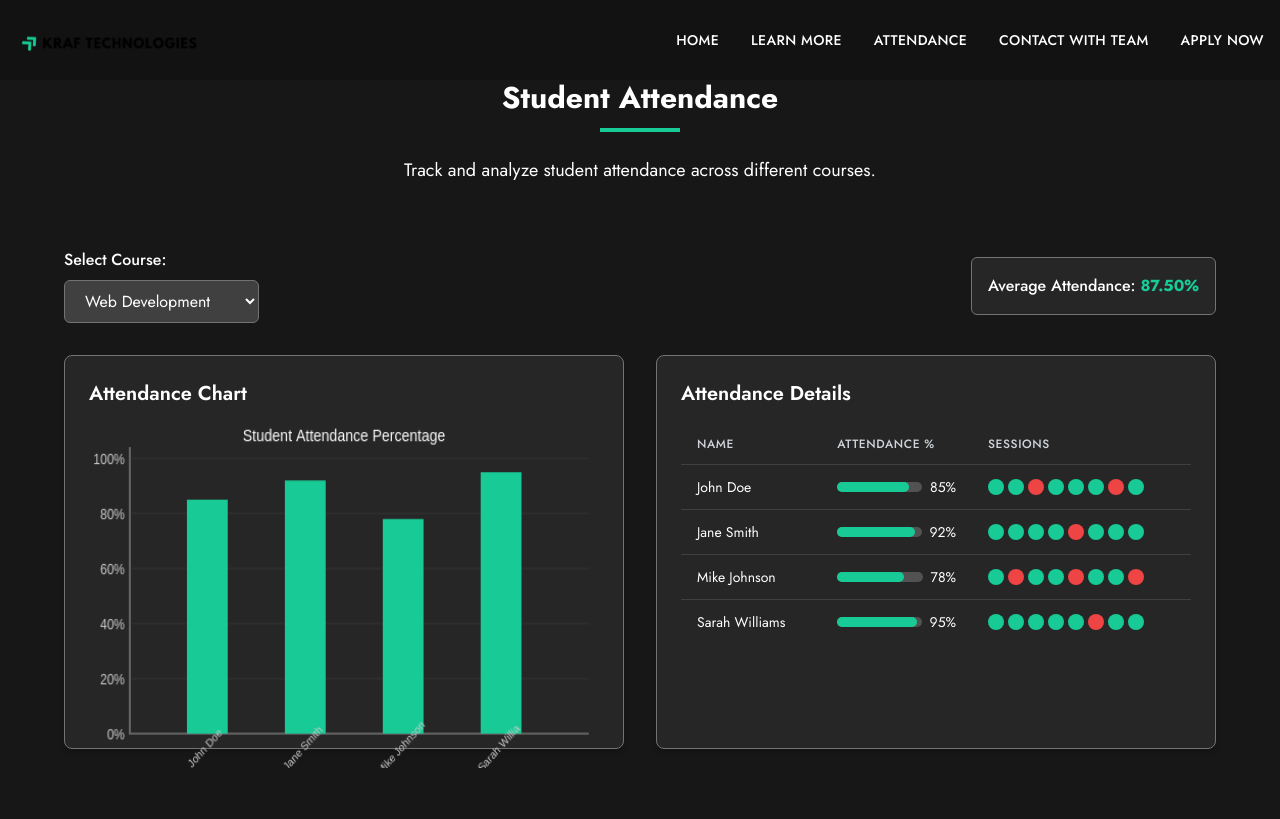
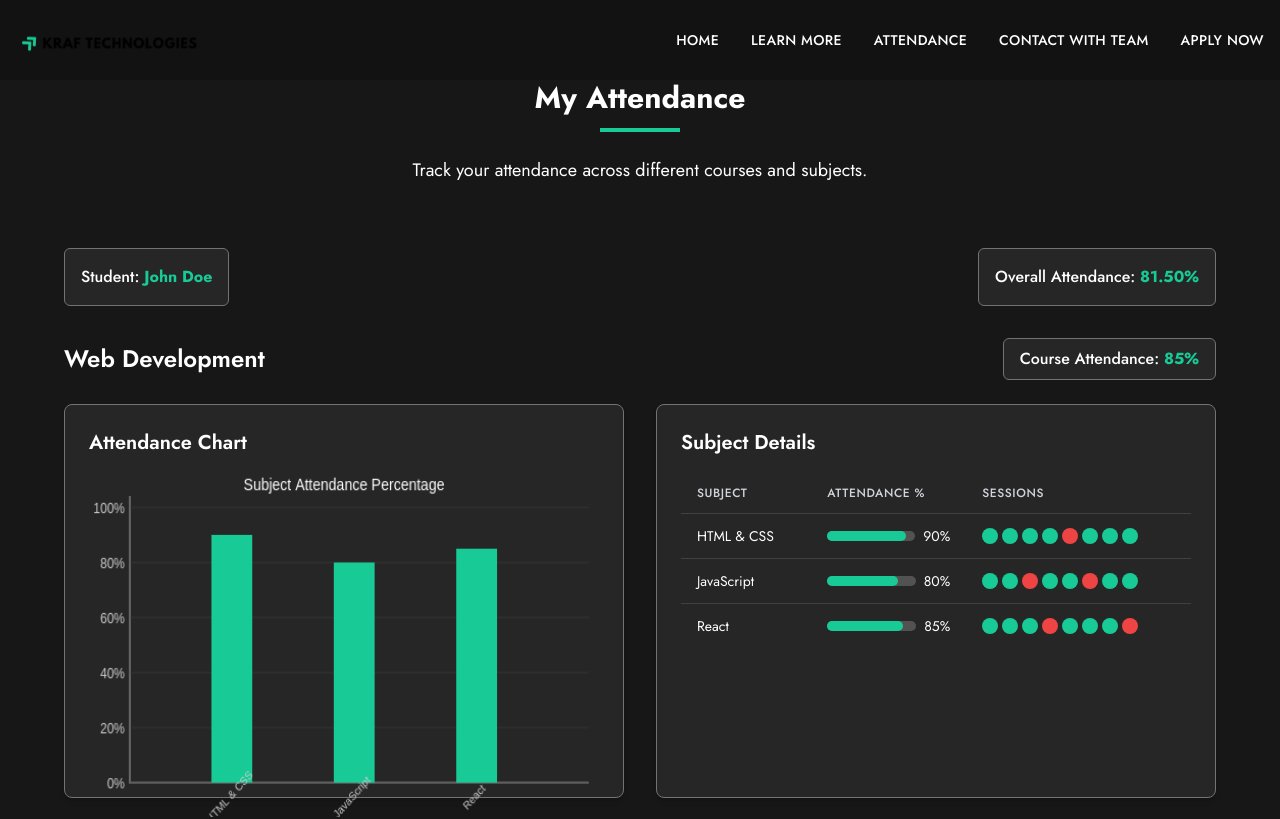
Before and after one commit to kraftechnologies/KTIP, a React (Vite) app: page /attendance in a window 1280 px wide. Shown: the top 819 px of the page. Built offline with nearby package versions, Linux system fonts and the light colour scheme.

Commit message:
Update attendance page to show student view with subjects

```diff
--- a/src/components/AttendanceChart.tsx
+++ b/src/components/AttendanceChart.tsx
@@ -1,6 +1,6 @@
 import React, { useEffect, useRef } from "react";
 
-interface Student {
+interface Subject {
   id: number;
   name: string;
   attendance: number;
@@ -8,7 +8,7 @@ interface Student {
 }
 
 interface AttendanceChartProps {
-  attendanceData: Student[];
+  attendanceData: Subject[];
 }
 
 const AttendanceChart: React.FC<AttendanceChartProps> = ({ attendanceData }) => {
@@ -56,23 +56,23 @@ const AttendanceChart: React.FC<AttendanceChartProps> = ({ attendanceData }) =>
     }
 
     // Draw bars
-    attendanceData.forEach((student, index) => {
+    attendanceData.forEach((subject, index) => {
       const x = 40 + spacing + (barWidth + spacing) * index;
-      const barHeight = (student.attendance / 100) * chartHeight;
+      const barHeight = (subject.attendance / 100) * chartHeight;
       const y = chartHeight + 30 - barHeight;
 
       // Draw bar
       ctx.fillStyle = "#18cb96";
       ctx.fillRect(x, y, barWidth, barHeight);
 
-      // Draw student name
+      // Draw subject name
       ctx.fillStyle = "#ccc";
       ctx.font = "10px Arial";
       ctx.textAlign = "center";
       ctx.save();
       ctx.translate(x + barWidth / 2, chartHeight + 45);
       ctx.rotate(-Math.PI / 4);
-      ctx.fillText(student.name.substring(0, 12), 0, 0);
+      ctx.fillText(subject.name.substring(0, 12), 0, 0);
       ctx.restore();
     });
 
@@ -80,7 +80,7 @@ const AttendanceChart: React.FC<AttendanceChartProps> = ({ attendanceData }) =>
     ctx.fillStyle = "#fff";
     ctx.font = "14px Arial";
     ctx.textAlign = "center";
-    ctx.fillText("Student Attendance Percentage", canvasRef.current.width / 2, 15);
+    ctx.fillText("Subject Attendance Percentage", canvasRef.current.width / 2, 15);
 
   }, [attendanceData]);
 
--- a/src/components/AttendancePage.tsx
+++ b/src/components/AttendancePage.tsx
@@ -1,101 +1,93 @@
-import React, { useState } from "react";
+import React from "react";
 import AttendanceTable from "./AttendanceTable";
 import AttendanceChart from "./AttendanceChart";
 
-// Sample data - replace with API calls when backend is ready
-const sampleCourses = [
-  { id: 1, name: "Web Development" },
-  { id: 2, name: "Mobile Development" },
-  { id: 3, name: "Data Science" },
-  { id: 4, name: "Cloud Computing" }
-];
-
-const sampleAttendanceData = {
-  1: [ // Web Development
-    { id: 1, name: "John Doe", attendance: 85, sessions: [1, 1, 0, 1, 1, 1, 0, 1] },
-    { id: 2, name: "Jane Smith", attendance: 92, sessions: [1, 1, 1, 1, 0, 1, 1, 1] },
-    { id: 3, name: "Mike Johnson", attendance: 78, sessions: [1, 0, 1, 1, 0, 1, 1, 0] },
-    { id: 4, name: "Sarah Williams", attendance: 95, sessions: [1, 1, 1, 1, 1, 0, 1, 1] }
-  ],
-  2: [ // Mobile Development
-    { id: 5, name: "Alex Brown", attendance: 88, sessions: [1, 1, 1, 0, 1, 1, 0, 1] },
-    { id: 6, name: "Emily Davis", attendance: 75, sessions: [1, 0, 1, 0, 1, 1, 0, 1] },
-    { id: 7, name: "Chris Wilson", attendance: 90, sessions: [1, 1, 1, 1, 0, 1, 1, 0] }
-  ],
-  3: [ // Data Science
-    { id: 8, name: "Taylor Moore", attendance: 92, sessions: [1, 1, 1, 1, 0, 1, 1, 1] },
-    { id: 9, name: "Jordan Lee", attendance: 85, sessions: [1, 1, 0, 1, 1, 1, 0, 1] },
-    { id: 10, name: "Casey Martin", attendance: 79, sessions: [1, 0, 1, 1, 0, 1, 1, 0] }
-  ],
-  4: [ // Cloud Computing
-    { id: 11, name: "Riley Thompson", attendance: 94, sessions: [1, 1, 1, 1, 1, 0, 1, 1] },
-    { id: 12, name: "Avery Garcia", attendance: 82, sessions: [1, 1, 0, 1, 1, 0, 1, 1] }
+// Sample data for a student's enrolled courses
+const sampleStudentData = {
+  name: "John Doe",
+  email: "john.doe@example.com",
+  enrolledCourses: [
+    {
+      id: 1,
+      name: "Web Development",
+      attendance: 85,
+      subjects: [
+        { id: 101, name: "HTML & CSS", attendance: 90, sessions: [1, 1, 1, 1, 0, 1, 1, 1] },
+        { id: 102, name: "JavaScript", attendance: 80, sessions: [1, 1, 0, 1, 1, 0, 1, 1] },
+        { id: 103, name: "React", attendance: 85, sessions: [1, 1, 1, 0, 1, 1, 1, 0] }
+      ]
+    },
+    {
+      id: 2,
+      name: "Data Science",
+      attendance: 78,
+      subjects: [
+        { id: 201, name: "Python Basics", attendance: 75, sessions: [1, 0, 1, 1, 0, 1, 1, 0] },
+        { id: 202, name: "Data Analysis", attendance: 80, sessions: [1, 1, 0, 1, 1, 0, 1, 1] },
+        { id: 203, name: "Machine Learning", attendance: 78, sessions: [1, 1, 0, 1, 0, 1, 1, 1] }
+      ]
+    }
   ]
 };
 
 const AttendancePage: React.FC = () => {
-  const [selectedCourse, setSelectedCourse] = useState<number>(1);
-
-  const handleCourseChange = (e: React.ChangeEvent<HTMLSelectElement>) => {
-    setSelectedCourse(Number(e.target.value));
-  };
-
-  const currentAttendanceData = sampleAttendanceData[selectedCourse as keyof typeof sampleAttendanceData] || [];
-
-  // Calculate average attendance for the selected course
-  const averageAttendance = currentAttendanceData.length > 0
-    ? currentAttendanceData.reduce((sum, student) => sum + student.attendance, 0) / currentAttendanceData.length
-    : 0;
+  // Get overall attendance across all courses
+  const overallAttendance = sampleStudentData.enrolledCourses.reduce(
+    (sum, course) => sum + course.attendance, 0
+  ) / sampleStudentData.enrolledCourses.length;
 
   return (
     <section className="py-20 bg-white dark:bg-neutral-900">
       <div className="container mx-auto px-4">
         <div className="text-center mb-16">
-          <h2 className="text-3xl font-bold mb-3 text-white">Student Attendance</h2>
+          <h2 className="text-3xl font-bold mb-3 text-white">My Attendance</h2>
           <div className="w-20 h-1 bg-[#18cb96] mx-auto mb-6"></div>
           <p className="text-lg text-white max-w-2xl mx-auto">
-            Track and analyze student attendance across different courses.
+            Track your attendance across different courses and subjects.
           </p>
         </div>
 
         <div className="max-w-6xl mx-auto">
-          <div className="mb-8 flex flex-col md:flex-row justify-between items-center">
-            <div className="mb-4 md:mb-0">
-              <label htmlFor="courseSelect" className="block text-white font-medium mb-2">
-                Select Course:
-              </label>
-              <select
-                id="courseSelect"
-                value={selectedCourse}
-                onChange={handleCourseChange}
-                className="px-4 py-2 rounded-md bg-neutral-700 text-white border border-neutral-500 focus:border-[#18cb96] focus:outline-none"
-              >
-                {sampleCourses.map(course => (
-                  <option key={course.id} value={course.id}>
-                    {course.name}
-                  </option>
-                ))}
-              </select>
+          <div className="mb-8 flex justify-between items-center">
+            <div className="bg-neutral-800 p-4 rounded-md border border-neutral-500">
+              <p className="text-white">
+                <span className="font-medium">Student:</span>{" "}
+                <span className="text-[#18cb96] font-bold">{sampleStudentData.name}</span>
+              </p>
             </div>
             <div className="bg-neutral-800 p-4 rounded-md border border-neutral-500">
               <p className="text-white">
-                <span className="font-medium">Average Attendance:</span>{" "}
-                <span className="text-[#18cb96] font-bold">{averageAttendance.toFixed(2)}%</span>
+                <span className="font-medium">Overall Attendance:</span>{" "}
+                <span className="text-[#18cb96] font-bold">{overallAttendance.toFixed(2)}%</span>
               </p>
             </div>
           </div>
 
-          <div className="grid grid-cols-1 lg:grid-cols-2 gap-8">
+          {sampleStudentData.enrolledCourses.map((course) => (
+            <div key={course.id} className="mb-12">
+              <div className="flex justify-between items-center mb-6">
+                <h3 className="text-2xl font-semibold text-white">{course.name}</h3>
+                <div className="bg-neutral-800 px-4 py-2 rounded-md border border-neutral-500">
+                  <p className="text-white">
+                    <span className="font-medium">Course Attendance:</span>{" "}
+                    <span className="text-[#18cb96] font-bold">{course.attendance}%</span>
+                  </p>
+                </div>
+              </div>
+
+              <div className="grid grid-cols-1 lg:grid-cols-2 gap-8 mb-8">
                 <div className="bg-neutral-800 p-6 rounded-lg border border-neutral-500 shadow-md">
                   <h3 className="text-xl font-semibold mb-4 text-white">Attendance Chart</h3>
-              <AttendanceChart attendanceData={currentAttendanceData} />
+                  <AttendanceChart attendanceData={course.subjects} />
                 </div>
 
                 <div className="bg-neutral-800 p-6 rounded-lg border border-neutral-500 shadow-md">
-              <h3 className="text-xl font-semibold mb-4 text-white">Attendance Details</h3>
-              <AttendanceTable attendanceData={currentAttendanceData} />
+                  <h3 className="text-xl font-semibold mb-4 text-white">Subject Details</h3>
+                  <AttendanceTable attendanceData={course.subjects} />
                 </div>
               </div>
+            </div>
+          ))}
         </div>
       </div>
     </section>
--- a/src/components/AttendanceTable.tsx
+++ b/src/components/AttendanceTable.tsx
@@ -1,6 +1,6 @@
 import React from "react";
 
-interface Student {
+interface Subject {
   id: number;
   name: string;
   attendance: number;
@@ -8,7 +8,7 @@ interface Student {
 }
 
 interface AttendanceTableProps {
-  attendanceData: Student[];
+  attendanceData: Subject[];
 }
 
 const AttendanceTable: React.FC<AttendanceTableProps> = ({ attendanceData }) => {
@@ -18,7 +18,7 @@ const AttendanceTable: React.FC<AttendanceTableProps> = ({ attendanceData }) =>
         <thead>
           <tr>
             <th className="px-4 py-3 text-left text-xs font-medium text-gray-300 uppercase tracking-wider">
-              Name
+              Subject
             </th>
             <th className="px-4 py-3 text-left text-xs font-medium text-gray-300 uppercase tracking-wider">
               Attendance %
@@ -30,25 +30,25 @@ const AttendanceTable: React.FC<AttendanceTableProps> = ({ attendanceData }) =>
         </thead>
         <tbody className="divide-y divide-neutral-700">
           {attendanceData.length > 0 ? (
-            attendanceData.map((student) => (
-              <tr key={student.id}>
+            attendanceData.map((subject) => (
+              <tr key={subject.id}>
                 <td className="px-4 py-3 whitespace-nowrap text-sm text-white">
-                  {student.name}
+                  {subject.name}
                 </td>
                 <td className="px-4 py-3 whitespace-nowrap">
                   <div className="flex items-center">
                     <div className="w-full bg-neutral-600 rounded-full h-2.5 mr-2">
                       <div
                         className="bg-[#18cb96] h-2.5 rounded-full"
-                        style={{ width: `${student.attendance}%` }}
+                        style={{ width: `${subject.attendance}%` }}
                       ></div>
                     </div>
-                    <span className="text-sm text-white">{student.attendance}%</span>
+                    <span className="text-sm text-white">{subject.attendance}%</span>
                   </div>
                 </td>
                 <td className="px-4 py-3 whitespace-nowrap text-sm text-white">
                   <div className="flex space-x-1">
-                    {student.sessions.map((session, index) => (
+                    {subject.sessions.map((session, index) => (
                       <div
                         key={index}
                         className={`w-4 h-4 rounded-full ${
```
Lines whose indentation alone changed are shown as unchanged.
